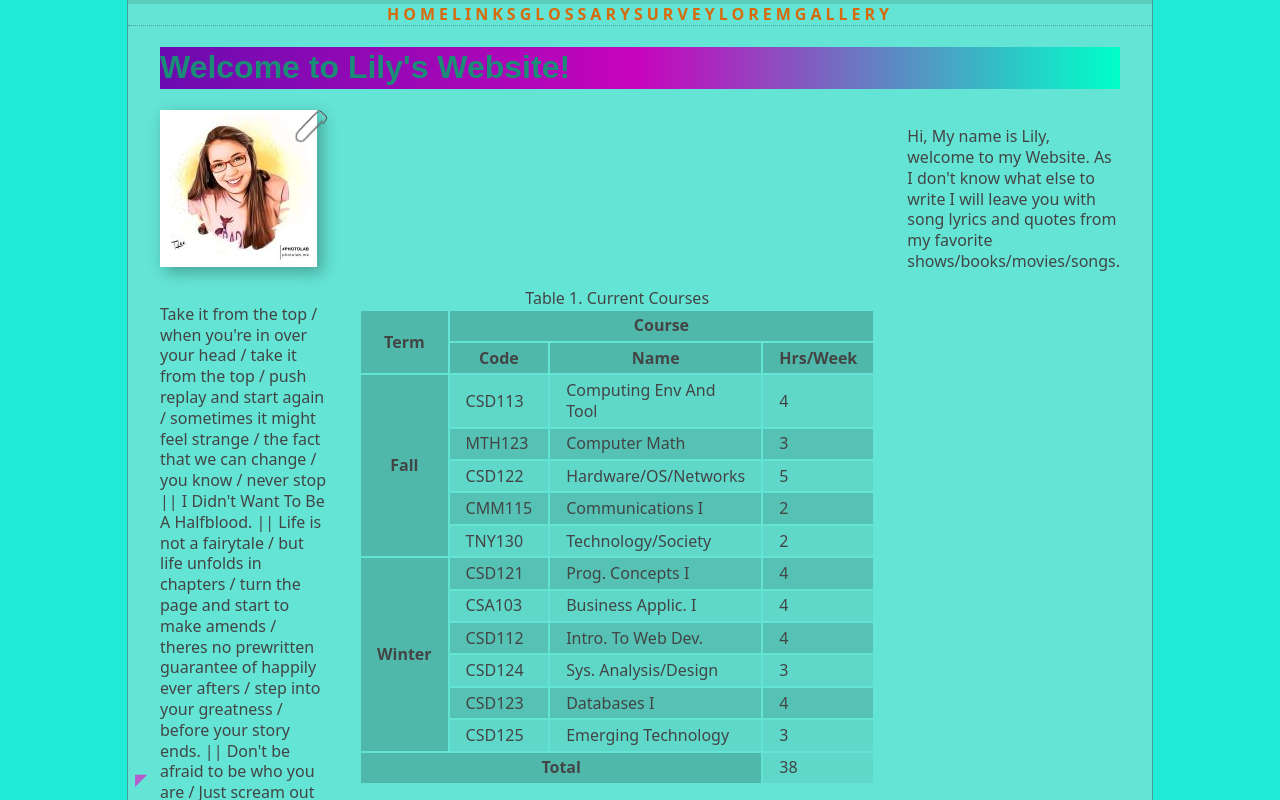
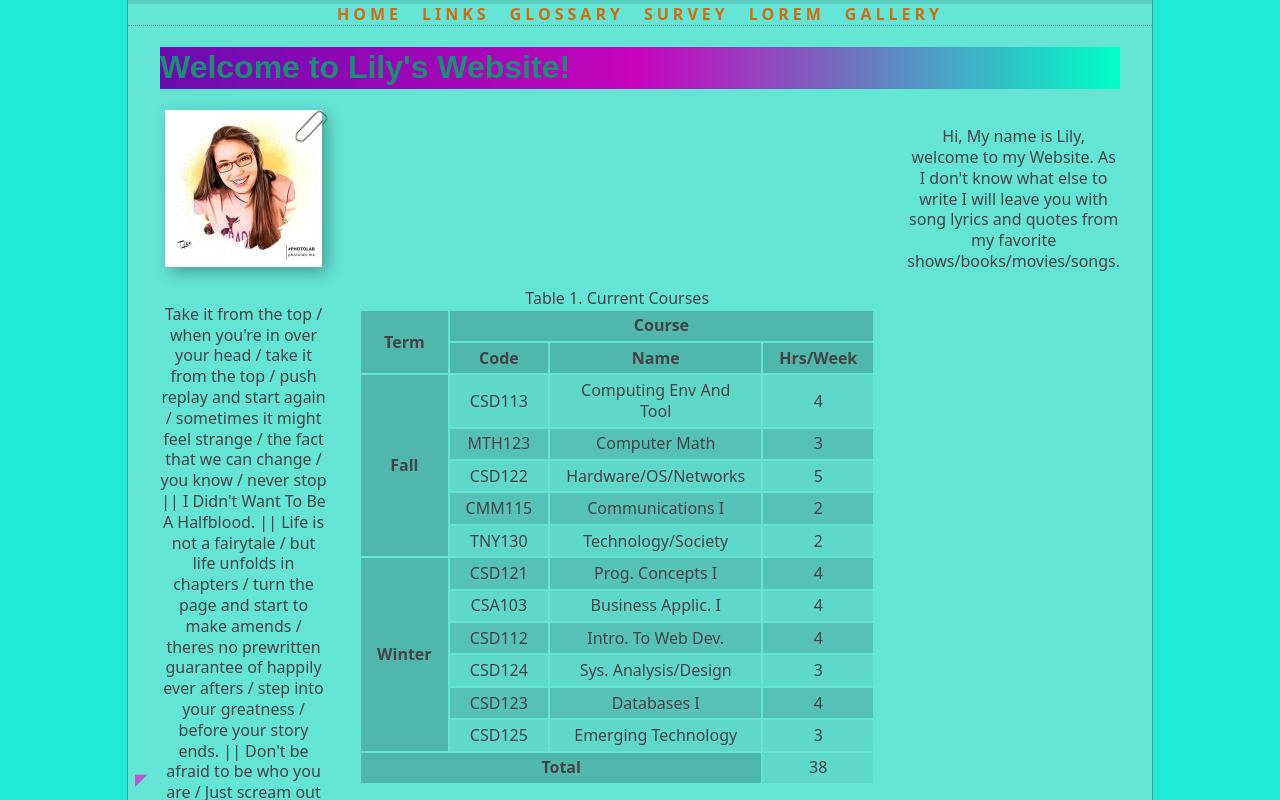
Before and after one commit to MiraculousMath23/MiraculousMath23, a plain HTML site: page site/index.html in a window 1280 px wide. Shown: the top 800 px of the page. Drawn offline with Linux system fonts and the light colour scheme; files whose address does not match are found by name; a web font is replaced by a local one.

```diff
--- a/site/styles/main.css
+++ b/site/styles/main.css
@@ -76,6 +76,7 @@ header nav ul {
     list-style-type: none;
     display: flex;
     justify-content:center;
+    gap: 20px;
 }
 header nav ul li {
     display:block;
@@ -154,6 +155,7 @@ h1 {
     display: grid;
     grid-template-columns: repeat(3, 1fr);
     column-gap: 2em;
+    text-align: center;
 }
 
 .bio .courses {
@@ -182,6 +184,7 @@ h1 {
 .favorites {
     display: flex;
     flex-wrap: wrap;
+    gap: 20px;
 }
 .favorites label {
     order: -1;
@@ -253,6 +256,10 @@ footer {
     transform: scale(1.1);
     transition: transform 0.2s ease-in-out;
 }
+.bio a {
+    display: block;
+    position: relative;
+}
 .paperclip {
     background: none;
     box-shadow: none;
@@ -260,8 +267,5 @@ footer {
     position: absolute;
     top: 0;
     right: 0;
+    z-index: 1;
 }
-.bio a {
-    display: block;
-    position: relative;
-}
```
